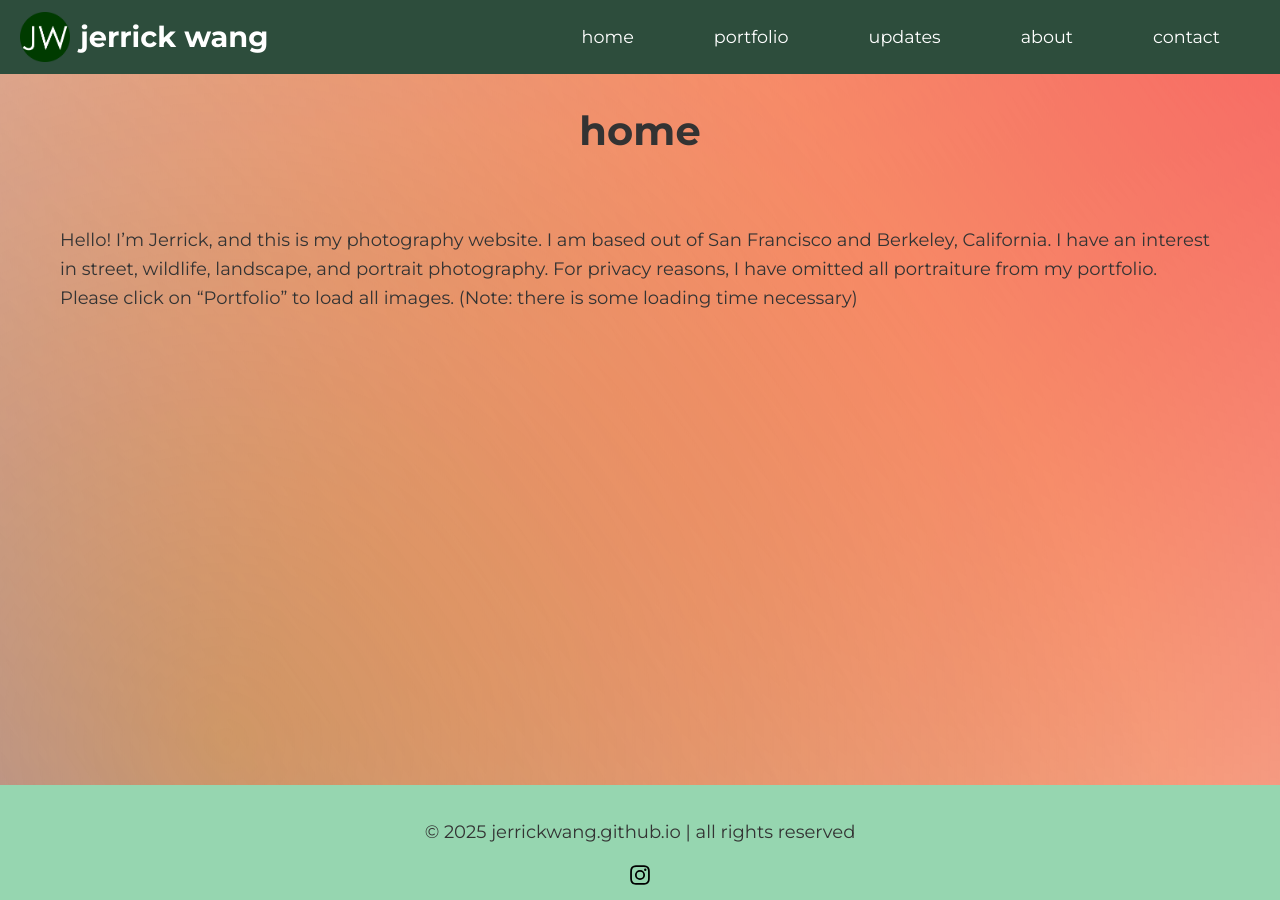
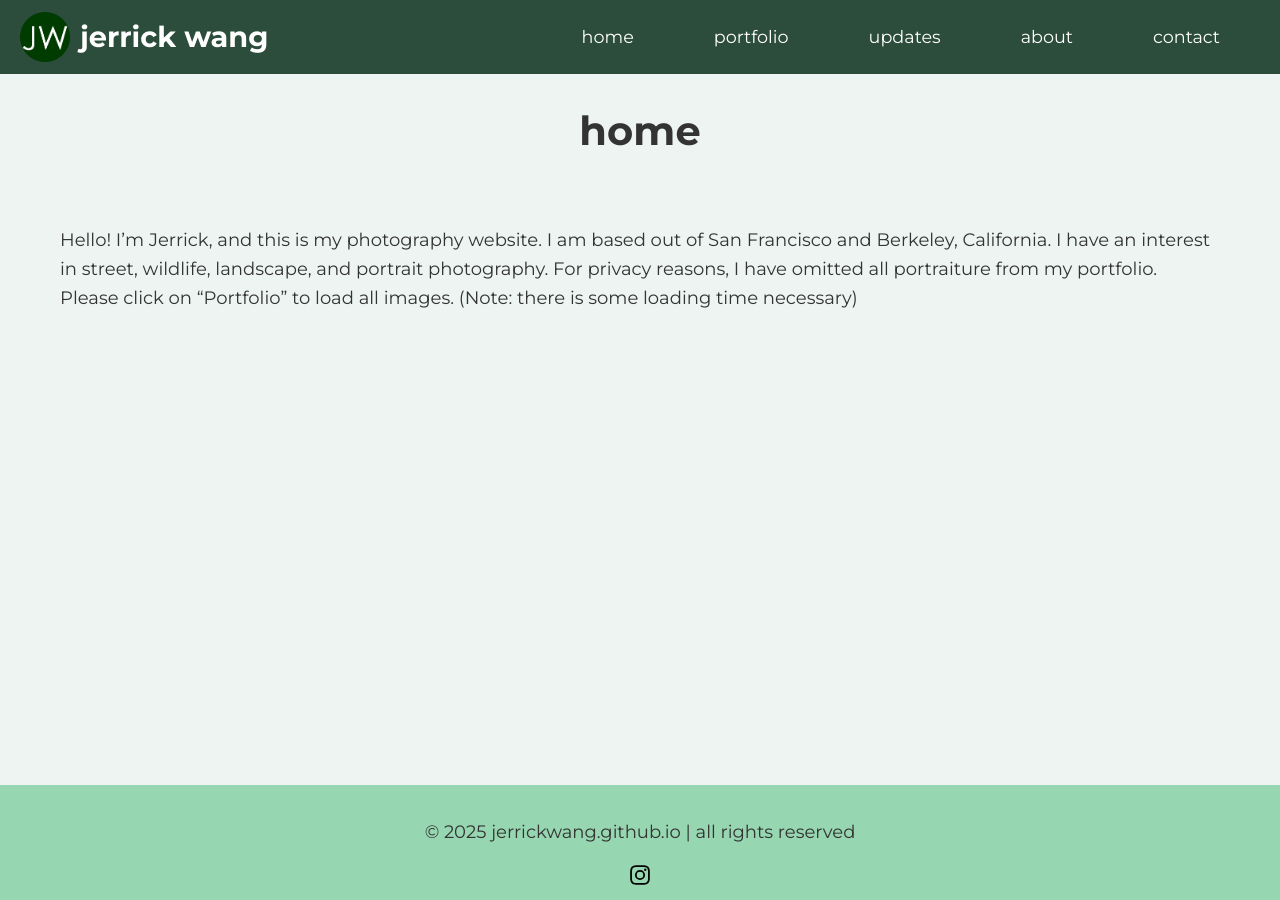
Before and after one commit to jerrickwang/jerrickwang.github.io, a Jekyll site: the page built from index.md, in a window 1280 px wide. Built offline with Jekyll 4.4.1, drawn with Linux system fonts in a browser that asks for light colours.

Commit message:
Update style.css

```diff
--- a/assets/css/style.css
+++ b/assets/css/style.css
@@ -24,9 +24,9 @@ body::before {
   width: 300%;
   height: 300%;
   background:
-    radial-gradient(circle at 80% 20%, rgba(255, 0, 0, 0.6), transparent 60%),
-    radial-gradient(circle at 20% 80%, rgba(0, 0, 255, 0.6), transparent 60%),
-    radial-gradient(circle at 50% 50%, rgba(255, 255, 0, 0.6), transparent 60%);
+    radial-gradient(circle at 100% 0%, rgba(100, 255, 100, 0), transparent 00%),
+    radial-gradient(circle at 0% 100%, rgba(100, 100, 100, 0), transparent 0%),
+    radial-gradient(circle at 50% 50%, rgba(100, 255, 100, 0), transparent 0%);
   filter: none;
   z-index: -1;
   animation: ambient-move 10s ease-in-out infinite alternate;
```
